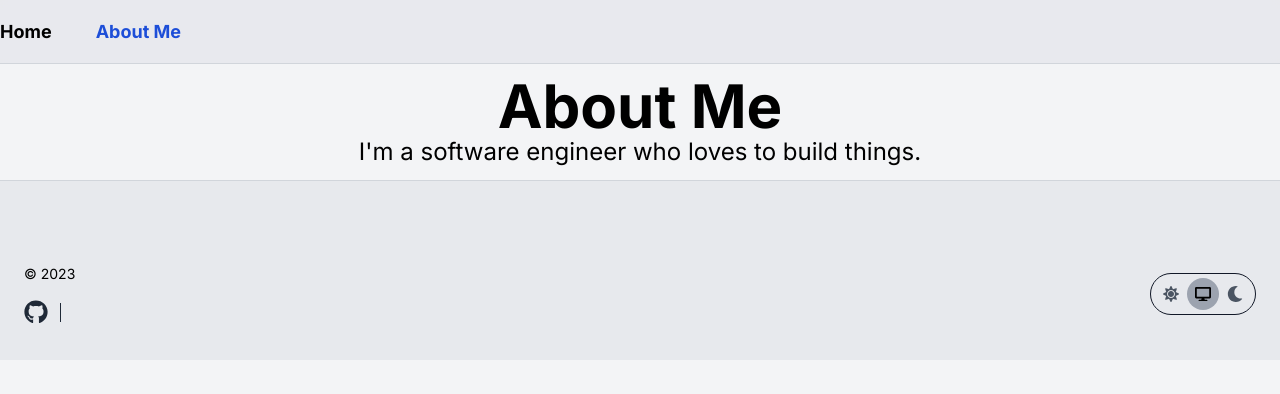
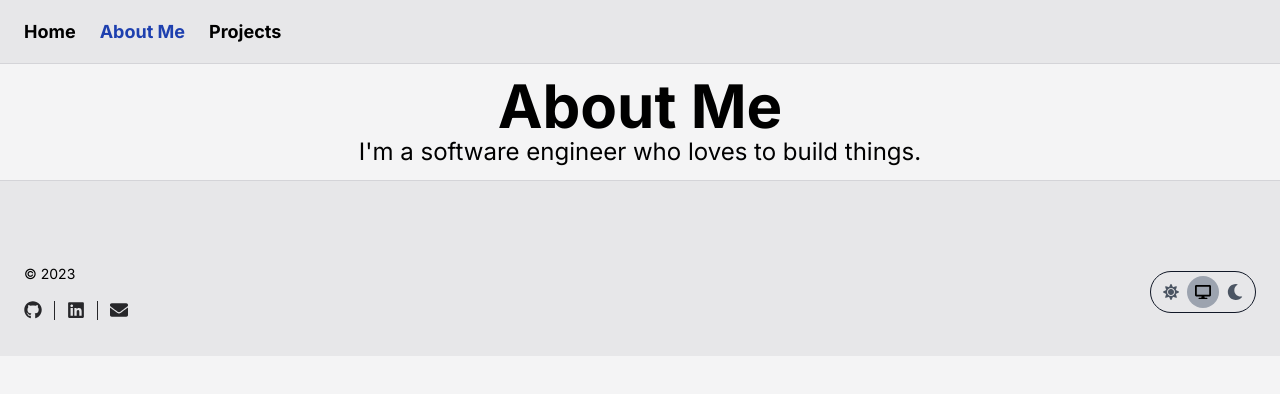
Before and after one commit to powerlego/personal-website, a Next.js app: page /about-me in a window 1280 px wide. Shown: the top 394 px of the page. Built offline with nearby package versions, Linux system fonts and the light colour scheme; what @savvywombat/tailwindcss-grid-areas would draw is missing.

Commit message:
Changed color to add better contrast

```diff
--- a/src/_components/HeaderLink.tsx
+++ b/src/_components/HeaderLink.tsx
@@ -16,7 +16,7 @@ export default function HeaderLink({ href, children, className }: HeaderLinkProp
   return (
     <Link
       href={href}
-      className={`${isActive ? "text-blue-700 dark:text-blue-500" : "text-black dark:text-white"} font-bold text-lg ${
+      className={`${isActive ? "text-blue-800 dark:text-blue-300" : "text-black dark:text-white"} font-bold text-lg ${
         className ?? ""
       }`}
     >
--- a/src/_components/ThemeSwitcher.tsx
+++ b/src/_components/ThemeSwitcher.tsx
@@ -51,7 +51,7 @@ export default function ThemeSwitcher({ className }: ThemeSwitcherProps) {
         }}
       >
         <FaSun
-          className="fill-gray-600 dark:fill-gray-400 group-aria-checked:fill-black dark:group-aria-checked:fill-white align-middle"
+          className="fill-gray-600 dark:fill-gray-400 group-aria-checked:fill-black dark:group-aria-checked:fill-white "
           strokeLinecap="round"
           strokeLinejoin="round"
           strokeWidth={1.5}
@@ -68,7 +68,7 @@ export default function ThemeSwitcher({ className }: ThemeSwitcherProps) {
         }}
       >
         <FaDesktop
-          className="fill-gray-600 dark:fill-gray-400 group-aria-checked:fill-black dark:group-aria-checked:fill-white align-middle"
+          className="fill-gray-600 dark:fill-gray-400 group-aria-checked:fill-black dark:group-aria-checked:fill-white "
           strokeLinecap="round"
           strokeLinejoin="round"
           strokeWidth={1.5}
@@ -86,7 +86,7 @@ export default function ThemeSwitcher({ className }: ThemeSwitcherProps) {
         }}
       >
         <FaMoon
-          className="fill-gray-600 dark:fill-gray-400 group-aria-checked:fill-black dark:group-aria-checked:fill-white align-middle"
+          className="fill-gray-600 dark:fill-gray-400 group-aria-checked:fill-black dark:group-aria-checked:fill-white "
           strokeLinecap="round"
           strokeLinejoin="round"
           strokeWidth={1.5}
--- a/src/app/layout.tsx
+++ b/src/app/layout.tsx
@@ -2,7 +2,7 @@ import "./globals.css";
 import { Inter } from "next/font/google";
 import HeaderLink from "@/_components/HeaderLink";
 import ThemeSwitcher from "@/_components/ThemeSwitcher";
-import { FaGithub } from "react-icons/fa";
+import { FaGithub, FaLinkedin, FaEnvelope } from "react-icons/fa";
 import Link from "next/link";
 const inter = Inter({ subsets: ["latin"] });
 
@@ -15,31 +15,35 @@ export default function RootLayout({ children }: { children: React.ReactNode })
   return (
     <html lang="en">
       <body
-        className={`${inter.className} bg-gray-100 dark:bg-gray-900 text-black dark:text-white min-h-full max-w-[100vw] relative`}
+        className={`${inter.className} bg-zinc-100 dark:bg-zinc-900 text-black dark:text-white min-h-full max-w-[100vw] relative`}
       >
-        <header className="bg-gray-200 dark:bg-gray-800 h-16 sticky top-0 bg-opacity-80 shadow-accent-b shadow-gray-300 dark:shadow-gray-700 flex flex-col justify-around items-center backdrop-blur-sm backdrop-saturate-150">
+        <header className="bg-zinc-200 dark:bg-zinc-800 h-16 sticky top-0 bg-opacity-80 shadow-accent-b shadow-zinc-300 dark:shadow-zinc-700 flex flex-col justify-around items-center backdrop-blur-sm backdrop-saturate-150 px-6">
           <nav className="w-full flex flex-1 items-center relative">
-            <div className="w-full flex items-center gap-6 ">
-              <HeaderLink className="[&:nth-child(2)]:ml-5" href="/">
-                Home
-              </HeaderLink>
-              <HeaderLink className="[&:nth-child(2)]:ml-5" href="/about-me">
-                About Me
-              </HeaderLink>
+            <div className="w-full flex items-center gap-6">
+              <HeaderLink href="/">Home</HeaderLink>
+              <HeaderLink href="/about-me">About Me</HeaderLink>
+              <HeaderLink href="/projects">Projects</HeaderLink>
             </div>
           </nav>
         </header>
         <main className="py-3">{children}</main>
-        <div className="bg-gray-200 dark:bg-gray-800 bottom-0 bg-opacity-80 shadow-accent-t shadow-gray-300 dark:shadow-gray-700 my-0 mx-auto px-6">
+        <div className="bg-zinc-200 dark:bg-zinc-800 bottom-0 bg-opacity-80 shadow-accent-t shadow-zinc-300 dark:shadow-zinc-700 my-0 mx-auto px-6">
           <footer className="py-9">
             <div className="mt-12 mb-0 flex flex-row items-center justify-between p-0 flex-initial">
               <div className="flex flex-col flex-initial gap-4 p-0 justify-start items-stretch">
                 <p className="text-sm">© 2023</p>
                 <div className="flex flex-initial gap-3 p-0 flex-row items-center justify-start">
                   <Link href="https://github.com/powerlego">
-                    <FaGithub className="w-6 h-6 fill-gray-800 dark:fill-gray-200" />
+                    <FaGithub className="w-[1.125rem] h-[1.125rem] fill-zinc-800 dark:fill-zinc-200" />
                   </Link>
-                  <hr className="h-5 w-[1px] bg-gray-800 dark:bg-gray-200" />
+                  <hr className="h-5 w-[1px] bg-zinc-800 dark:bg-zinc-200" />
+                  <Link href="https://www.linkedin.com/in/nicholas-curl/">
+                    <FaLinkedin className="w-[1.125rem] h-[1.125rem] fill-zinc-800 dark:fill-zinc-200" />
+                  </Link>
+                  <hr className="h-5 w-[1px] bg-zinc-800 dark:bg-zinc-200" />
+                  <Link href="mailto:curl.nicholas@gmail.com">
+                    <FaEnvelope className="w-[1.125rem] h-[1.125rem] fill-zinc-800 dark:fill-zinc-200" />
+                  </Link>
                 </div>
               </div>
               <ThemeSwitcher />
```
